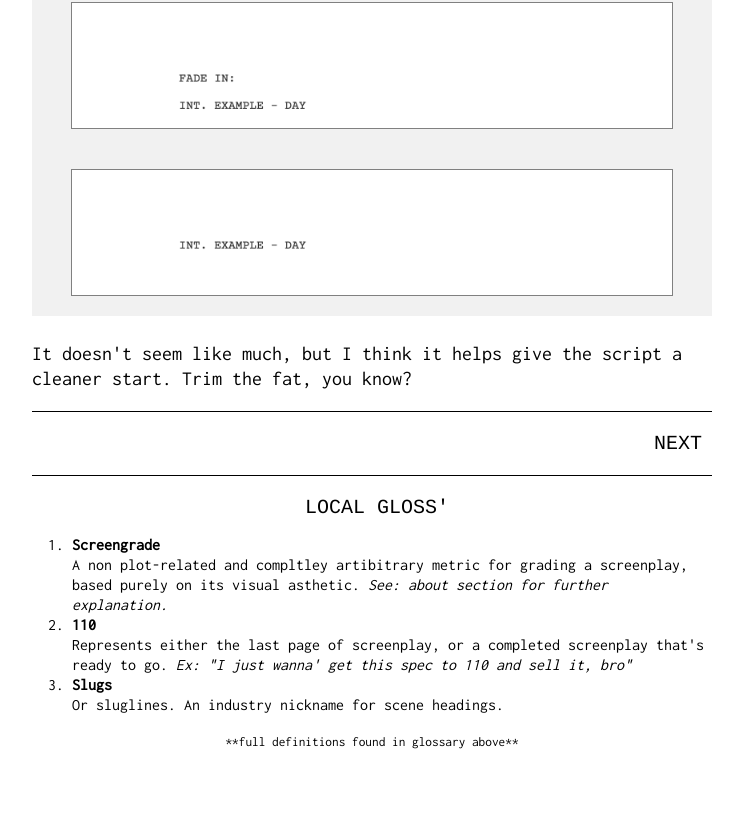
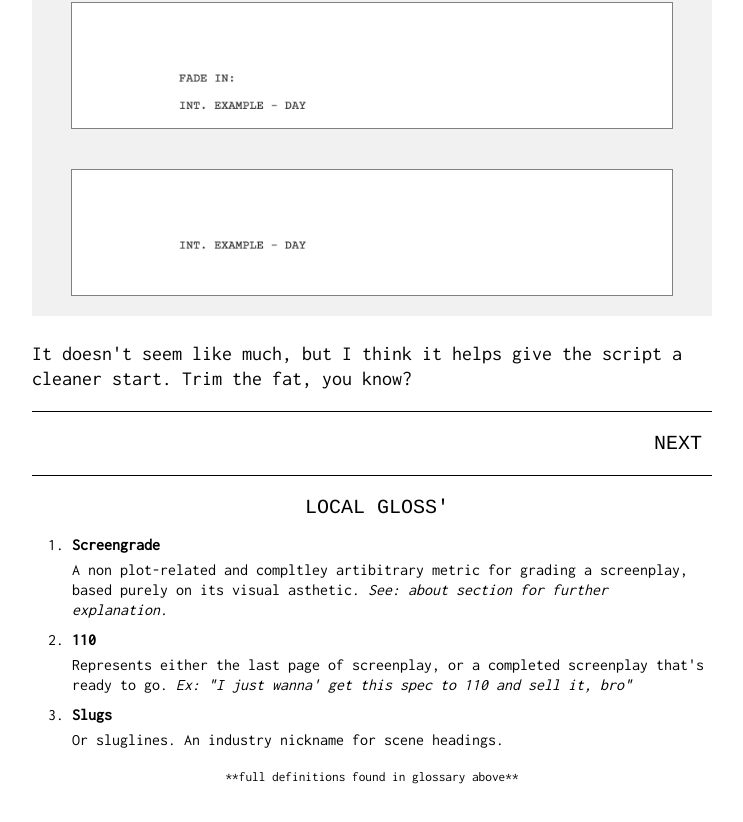
Before and after one commit to Yehuda-Edelstein/screenplayrules, a React (Create React App) app: page /screentour/fadein in a window 1280 px wide. Shown: the part 814-1636 px from the top of the page, without its empty margins (268-1011 px from the left). Before the commit the page ends 1613 px from the top, so only its background shows below. Built offline with nearby package versions, Linux system fonts and the light colour scheme.

Commit message:
fade in component updated

```diff
--- a/src/components/main/screentour/components/fadeIn/index.js
+++ b/src/components/main/screentour/components/fadeIn/index.js
@@ -46,11 +46,11 @@ function FadeIn(props) {
                 <div className='localGlossaryHeader'>LOCAL GLOSS'</div>
                 <ol className='localGlossaryList'>
                     <li><span id='bold'>Screengrade</span></li>
-                    <div>A non plot-related and compltley artibitrary metric for grading a screenplay, based purely on its visual asthetic. <span id='italic'>See: about section for further explanation.</span></div>
+                    <div className='definition'>A non plot-related and compltley artibitrary metric for grading a screenplay, based purely on its visual asthetic. <span id='italic'>See: about section for further explanation.</span></div>
                     <li><span id='bold'>110</span></li>
-                    <div>Represents either the last page of screenplay, or a  completed screenplay that's ready to go. <span id='italic'>Ex: "I just wanna' get this spec to 110 and sell it, bro"</span></div>
+                    <div className='definition'>Represents either the last page of screenplay, or a  completed screenplay that's ready to go. <span id='italic'>Ex: "I just wanna' get this spec to 110 and sell it, bro"</span></div>
                     <li><span id='bold'>Slugs</span></li>
-                    <div>Or sluglines. An industry nickname for scene headings.</div>
+                    <div className='definition'>Or sluglines. An industry nickname for scene headings.</div>
                 </ol>
                 <div className='localGlossaryFooter'><span>**full definitions found in glossary above**</span></div>
             </div>
--- a/src/components/main/style.index.css
+++ b/src/components/main/style.index.css
@@ -85,6 +85,14 @@ sup {
     line-height: 125%;
 }
 
+.localGlossaryList li {
+    margin-top: 10px;
+}
+
+.definition {
+    padding-top: 5px;
+}
+
 .localGlossaryFooter {
     font-family: 'Inconsolata', monospace;
     font-size: 10pt;
```
